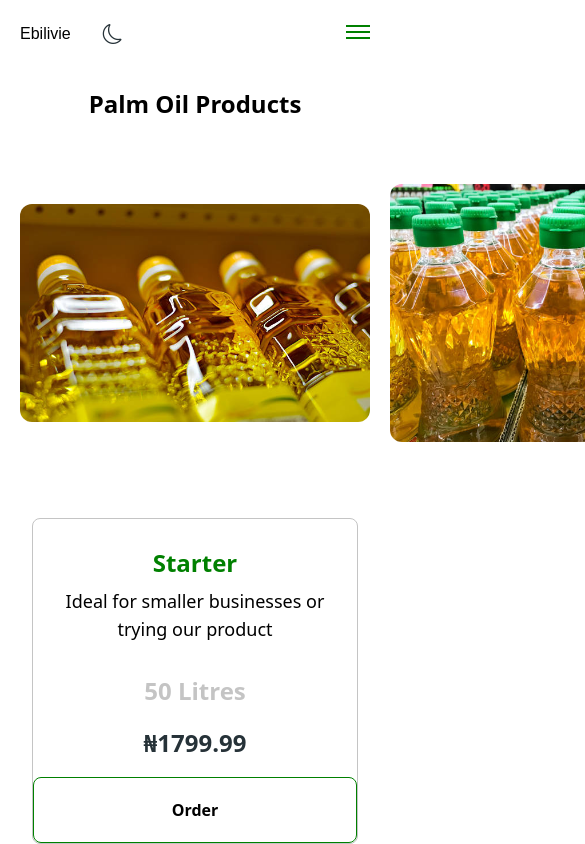
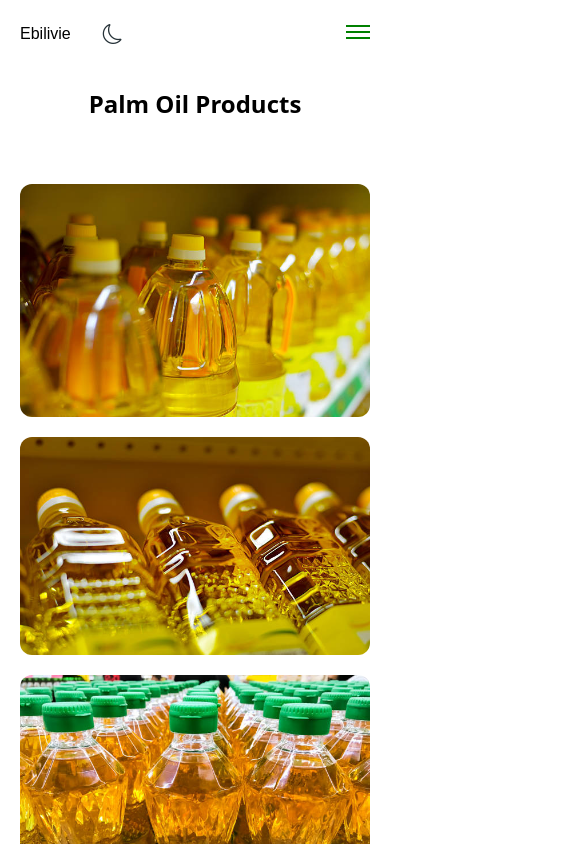
Before and after one commit to emiedonmokumo/ebilivie-farm-produce, a React (Create React App) app: page /products in a window 390 px wide. Shown: the top 844 px of the page, 585 px wide, since content can reach past the window. Built offline with nearby package versions, Linux system fonts and the light colour scheme; no server answers.

Commit message:
Updated the Responsiveness

```diff
--- a/src/components/Products.jsx
+++ b/src/components/Products.jsx
@@ -10,7 +10,7 @@
   return (
     <div className="px-30 lg:my-12">
       <h1 className={`text-center text-2xl font-bold mb-12`}>Palm Oil Products</h1>
-      <div className="flex lg:flex-wrap md:flex-wrap justify-center my-16">
+      <div className="flex flex-wrap md:flex-wrap justify-center my-16">
         <img src="/images/istockphoto-539201186-612x612.jpg" className="lg:w-80 md:w-48 rounded-xl" alt="" />
         <img src="/images/istockphoto-539201434-612x612.jpg" className="lg:w-80 md:w-48 rounded-xl mx-5 sm:my-5 lg:my-5" alt="" />
         <img src="/images/istockphoto-649691472-612x612.jpg" className="lg:w-80 md:w-48 rounded-xl md:m-5 lg:my-5" alt="" />
```
